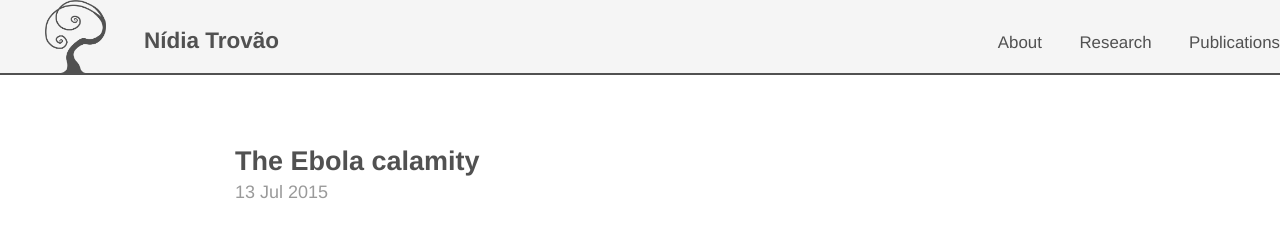
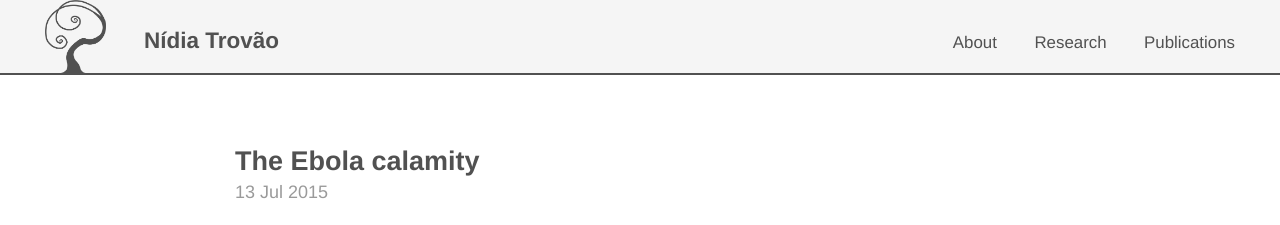
Before and after one commit to nidiatrovao/nidiatrovao.github.io, a Jekyll site: the page built from index.html, in a window 1280 px wide. Shown: the top 225 px of the page. Built offline with Jekyll 4.4.1, drawn with Linux system fonts in a browser that asks for light colours; the list of posts is cut into pages by our own code.

Commit message:
float adjustment

```diff
--- a/_layouts/default.html
+++ b/_layouts/default.html
@@ -5,7 +5,7 @@
 
   <body>
 	  <header class="masthead" style="padding-top:0;margin-left:auto;margin-right:auto">
-        <h3 class="masthead-title" style="background-color:#F5F5F5;background-image: url('/public/apple-touch-icon-precomposed.png');background-size:contain;background-repeat:no-repeat;padding-top:1.5rem;max-width:100%;padding-bottom:1rem;padding-left:8rem;padding-right:0rem;margin-left:auto;margin-right:auto;box-shadow: 0px 2px 0px #515151;background-position:left 2.5rem bottom">
+        <h3 class="masthead-title" style="background-color:#F5F5F5;background-image: url('/public/apple-touch-icon-precomposed.png');background-size:contain;background-repeat:no-repeat;padding-top:1.5rem;max-width:100%;padding-bottom:1rem;padding-left:8rem;padding-right:2.5rem;margin-left:auto;margin-right:auto;box-shadow: 0px 2px 0px #515151;background-position:left 2.5rem bottom">
             <a href="{{ site.baseurl }}/" title="Home">{{ site.title }}</a>
 			<span style="float:right">{% for page in site.pages_list %}
 				&nbsp;&nbsp;&nbsp;&nbsp;
```
